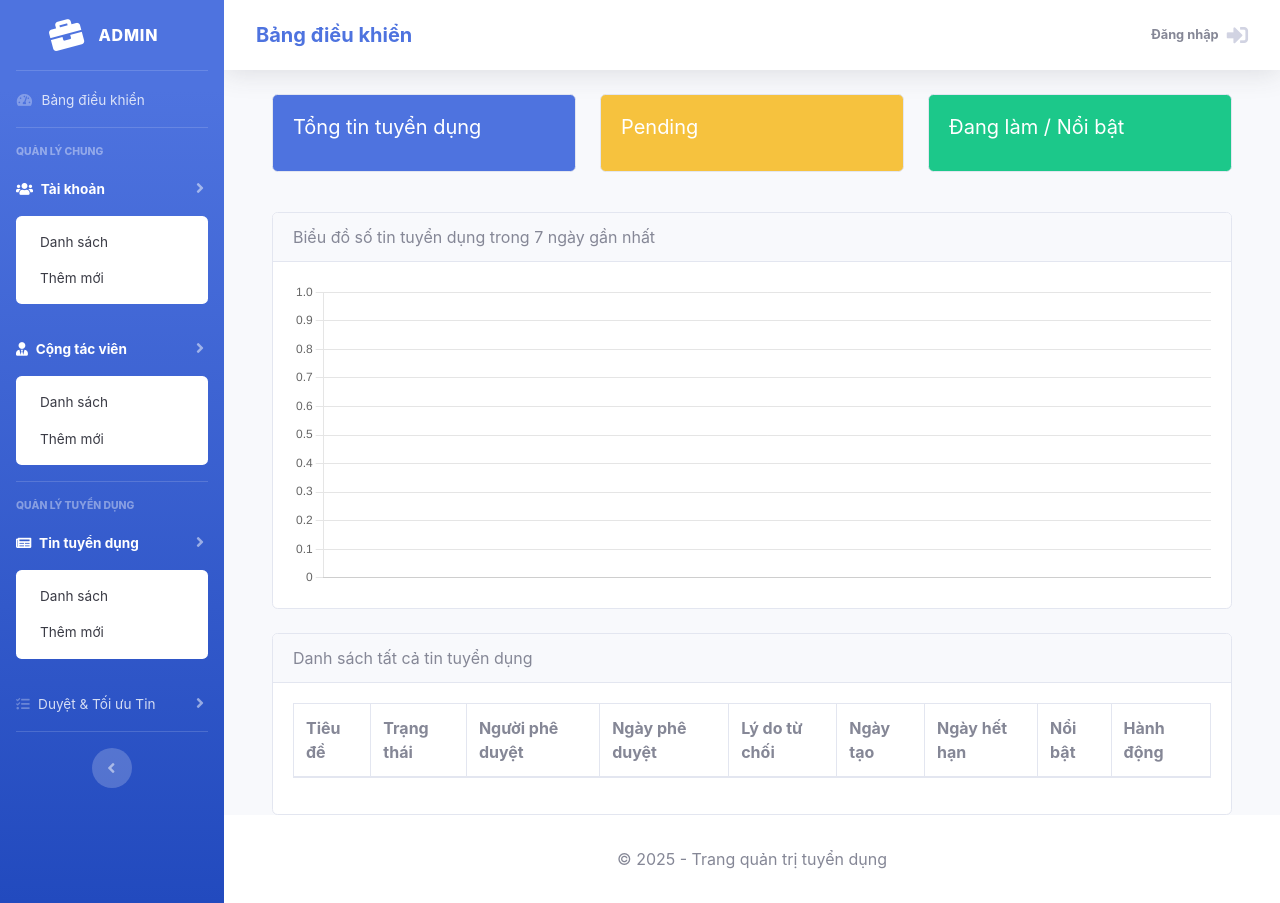
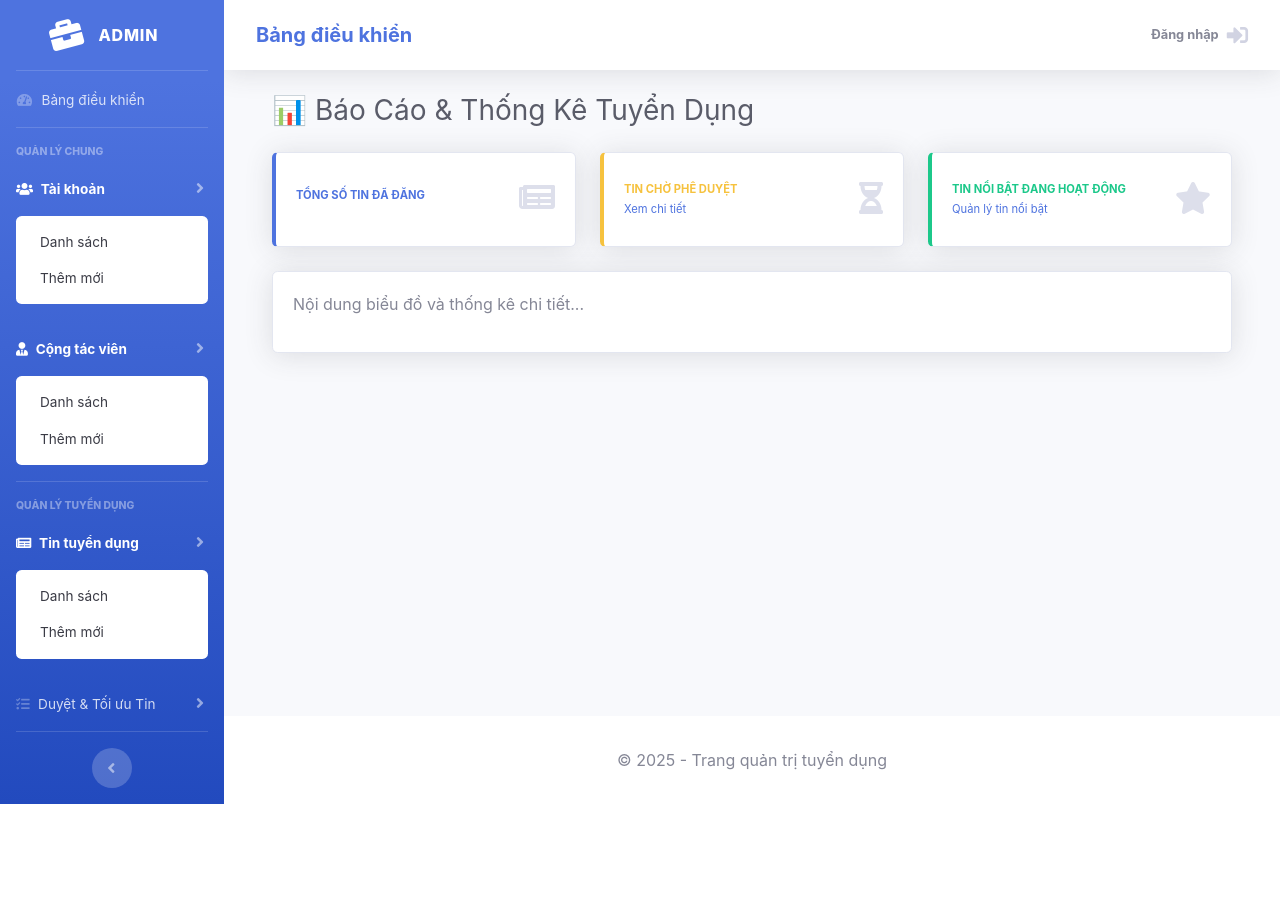
Before and after one commit to danh106/CNPM, a Python web app: template app/templates/admin/jobs_post/job_analytics.html in a window 1280 px wide. After the commit the page ends 804 px from the top, so only its background shows below. Run offline with Jinja, Linux system fonts and the light colour scheme; the template is opened without the code that fills it, so the values that code supplies are empty; some libraries are stand-ins or nearby versions.

Commit message:
kiem thu

```diff
--- a/app/templates/admin/jobs_post/job_analytics.html
+++ b/app/templates/admin/jobs_post/job_analytics.html
@@ -1,160 +1,55 @@
-{% extends 'admin/layout.html' %}
+{% extends "admin/layout.html" %}
+{% block content %}
+<div class="container-fluid">
+    <h1 class="h3 mb-4 text-gray-800">📊 Báo Cáo & Thống Kê Tuyển Dụng</h1>
 
-{% block title %}Analytics Tin Tuyển Dụng{% endblock %}
-
-{% block content %}
-<div class="container-fluid mt-4">
-
-    <div class="row mb-4">
-        <div class="col-md-4">
-            <div class="card text-white bg-primary mb-3">
+    <div class="row">
+        <div class="col-xl-4 col-md-6 mb-4">
+            <div class="card border-left-primary shadow h-100 py-2">
                 <div class="card-body">
-                    <h5 class="card-title">Tổng tin tuyển dụng</h5>
-                    <p class="card-text display-5">{{ data.total_jobs }}</p>
+                    <div class="row no-gutters align-items-center">
+                        <div class="col mr-2">
+                            <div class="text-xs font-weight-bold text-primary text-uppercase mb-1">Tổng Số Tin Đã Đăng</div>
+                            <div class="h5 mb-0 font-weight-bold text-gray-800">{{ data.total_jobs }}</div>
+                        </div>
+                        <div class="col-auto"><i class="fas fa-newspaper fa-2x text-gray-300"></i></div>
+                    </div>
                 </div>
             </div>
         </div>
-        <div class="col-md-4">
-            <div class="card text-white bg-warning mb-3">
+
+        <div class="col-xl-4 col-md-6 mb-4">
+            <div class="card border-left-warning shadow h-100 py-2">
                 <div class="card-body">
-                    <h5 class="card-title">Pending</h5>
-                    <p class="card-text display-5">{{ data.pending_count }}</p>
+                    <div class="row no-gutters align-items-center">
+                        <div class="col mr-2">
+                            <div class="text-xs font-weight-bold text-warning text-uppercase mb-1">Tin Chờ Phê Duyệt</div>
+                            <div class="h5 mb-0 font-weight-bold text-gray-800">{{ data.pending_count }}</div>
+                            <div class="text-xs mt-1"><a href="{{ url_for('admin.job_pending_list') }}">Xem chi tiết</a></div>
+                        </div>
+                        <div class="col-auto"><i class="fas fa-hourglass-half fa-2x text-gray-300"></i></div>
+                    </div>
                 </div>
             </div>
         </div>
-        <div class="col-md-4">
-            <div class="card text-white bg-success mb-3">
+
+        <div class="col-xl-4 col-md-6 mb-4">
+            <div class="card border-left-success shadow h-100 py-2">
                 <div class="card-body">
-                    <h5 class="card-title">Đang làm / Nổi bật</h5>
-                    <p class="card-text display-5">{{ data.active_count }}</p>
+                    <div class="row no-gutters align-items-center">
+                        <div class="col mr-2">
+                            <div class="text-xs font-weight-bold text-success text-uppercase mb-1">Tin Nổi Bật Đang Hoạt Động</div>
+                            <div class="h5 mb-0 font-weight-bold text-gray-800">{{ data.featured_count }}</div>
+                            <div class="text-xs mt-1"><a href="{{ url_for('admin.job_featured_list') }}">Quản lý tin nổi bật</a></div>
+                        </div>
+                        <div class="col-auto"><i class="fas fa-star fa-2x text-gray-300"></i></div>
+                    </div>
                 </div>
             </div>
         </div>
     </div>
-
-    <div class="card mb-4">
-        <div class="card-header">
-            Biểu đồ số tin tuyển dụng trong 7 ngày gần nhất
-        </div>
-        <div class="card-body">
-            <canvas id="jobsChart" height="100"></canvas>
-        </div>
-    </div>
-
-    <!-- Danh sách tin -->
-    <div class="card">
-        <div class="card-header">
-            Danh sách tất cả tin tuyển dụng
-        </div>
-        <div class="card-body">
-            <table class="table table-bordered table-striped">
-                <thead>
-                    <tr>
-                        <th>Tiêu đề</th>
-                        <th>Trạng thái</th>
-                        <th>Người phê duyệt</th>
-                        <th>Ngày phê duyệt</th>
-                        <th>Lý do từ chối</th>
-                        <th>Ngày tạo</th>
-                        <th>Ngày hết hạn</th>
-                        <th>Nổi bật</th>
-                        <th>Hành động</th>
-                    </tr>
-                </thead>
-                <tbody>
-                    {% for job in data.jobs %}
-                    <tr>
-                        <td>{{ job.title }}</td>
-                        <td>
-                            {% if job.details %}
-                                {{ job.details.approval_status }}
-                            {% else %}
-                                Không có chi tiết
-                            {% endif %}
-                        </td>
-                        <td>
-                            {% if job.details and job.details.approved_by %}
-                                {{ job.details.approved_by }}
-                            {% else %}
-                                -
-                            {% endif %}
-                        </td>
-                        <td>
-                            {% if job.details and job.details.approved_at %}
-                                {{ job.details.approved_at.strftime('%d-%m-%Y %H:%M') }}
-                            {% else %}
-                                -
-                            {% endif %}
-                        </td>
-                        <td>
-                            {% if job.details and job.details.rejection_reason %}
-                                {{ job.details.rejection_reason }}
-                            {% else %}
-                                -
-                            {% endif %}
-                        </td>
-                        <td>{{ job.created_at.strftime('%d-%m-%Y') }}</td>
-                        <td>
-                            {% if job.details and job.details.expires_at %}
-                                {{ job.details.expires_at.strftime('%d-%m-%Y') }}
-                            {% else %}
-                                -
-                            {% endif %}
-                        </td>
-                        <td>
-                            {% if job.details and job.details.is_featured %}
-                                Có
-                            {% else %}
-                                Không
-                            {% endif %}
-                        </td>
-                        <td>
-<a href="{{ url_for('admin.job_edit_approval', id=job.id) }}" class="btn btn-sm btn-primary">Sửa</a>
-                            <form action="{{ url_for('admin.job_delete', id=job.id) }}" method="POST" style="display:inline;">
-                                <button type="submit" class="btn btn-sm btn-danger" onclick="return confirm('Bạn có chắc muốn xóa?')">Xóa</button>
-                            </form>
-                            {% if job.details %}
-                                <a href="{{ url_for('admin.job_feature', id=job.id) }}" class="btn btn-sm btn-warning">
-                                    {% if job.details.is_featured %}Bỏ nổi bật{% else %}Ghim nổi bật{% endif %}
-                                </a>
-                            {% endif %}
-                        </td>
-                    </tr>
-                    {% endfor %}
-                </tbody>
-            </table>
-        </div>
+    <div class="card shadow mb-4">
+        <div class="card-body"><p>Nội dung biểu đồ và thống kê chi tiết...</p></div>
     </div>
 </div>
-
-<!-- Chart.js -->
-<script src="https://cdn.jsdelivr.net/npm/chart.js"></script>
-<script>
-    const ctx = document.getElementById('jobsChart').getContext('2d');
-    const jobsChart = new Chart(ctx, {
-        type: 'line',
-        data: {
-            labels: {{ data.chart_labels|tojson }},
-            datasets: [{
-                label: 'Số tin tuyển dụng',
-                data: {{ data.chart_data|tojson }},
-                fill: true,
-                backgroundColor: 'rgba(54, 162, 235, 0.2)',
-                borderColor: 'rgba(54, 162, 235, 1)',
-                tension: 0.4
-            }]
-        },
-        options: {
-            responsive: true,
-            plugins: {
-                legend: { display: false },
-                tooltip: { mode: 'index', intersect: false }
-            },
-            scales: {
-                y: { beginAtZero: true, precision:0 }
-            }
-        }
-    });
-</script>
-
 {% endblock %}
--- a/app/templates/admin/sidebar.html
+++ b/app/templates/admin/sidebar.html
@@ -88,14 +88,14 @@
         </a>
         <div id="collapsePostManagement" class="collapse {% if post_management_active %}show{% endif %}" data-parent="#accordionSidebar">
             <div class="bg-white py-2 collapse-inner rounded">
+                <a class="collapse-item {% if 'jobs/pending' in request.path %}active{% endif %}" href="{{ url_for('admin.job_active_list') }}">
+                    <i class="fas fa-hourglass-half"></i> Chờ phê duyệt
+                </a>
                 <a class="collapse-item {% if 'jobs/featured' in request.path %}active{% endif %}" href="{{ url_for('admin.job_featured_list') }}">
                     <i class="fas fa-star"></i> Tin Nổi Bật
                 </a>
-                <a class="collapse-item {% if 'jobs/pending' in request.path %}active{% endif %}" href="{{ url_for('admin.job_pending_list') }}">
-                    <i class="fas fa-hourglass-half"></i> Báo cáo
-                </a>
                 <a class="collapse-item {% if 'jobs/analytics' in request.path %}active{% endif %}" href="{{ url_for('admin.job_analytics') }}">
-                    <i class="fas fa-chart-line"></i> Chờ phê duyệt
+                    <i class="fas fa-chart-line"></i> Báo cáo
                 </a>
             </div>
         </div>
```
Also changed, not shown: app/routes/admin_routes.py (+83 -43 lines), app/templates/admin/jobs_post/job_active_list.html (added, +83 -0 lines), app/templates/admin/jobs_post/job_featured_list.html (+14 -12 lines), app/templates/admin/jobs_post/job_pending.html (added, +55 -0 lines).
